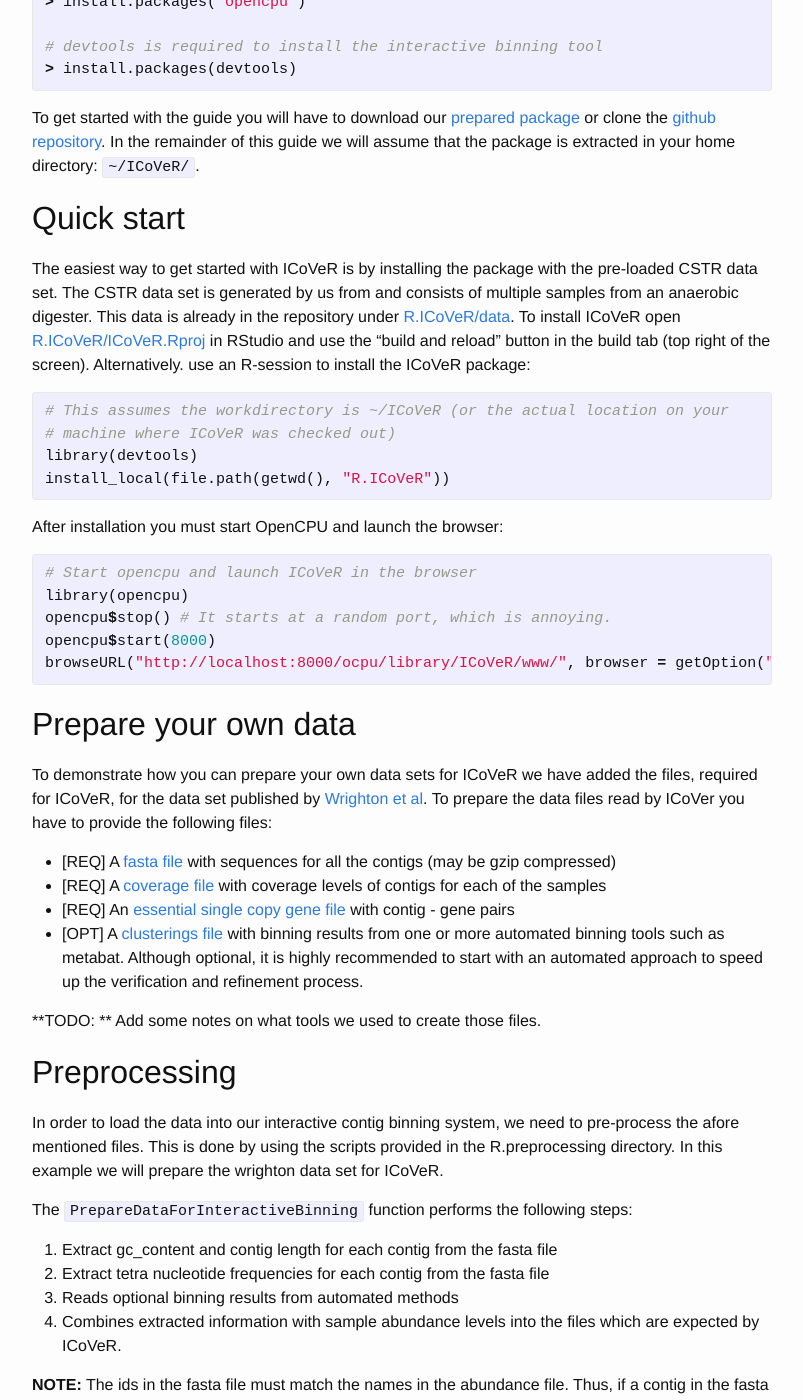
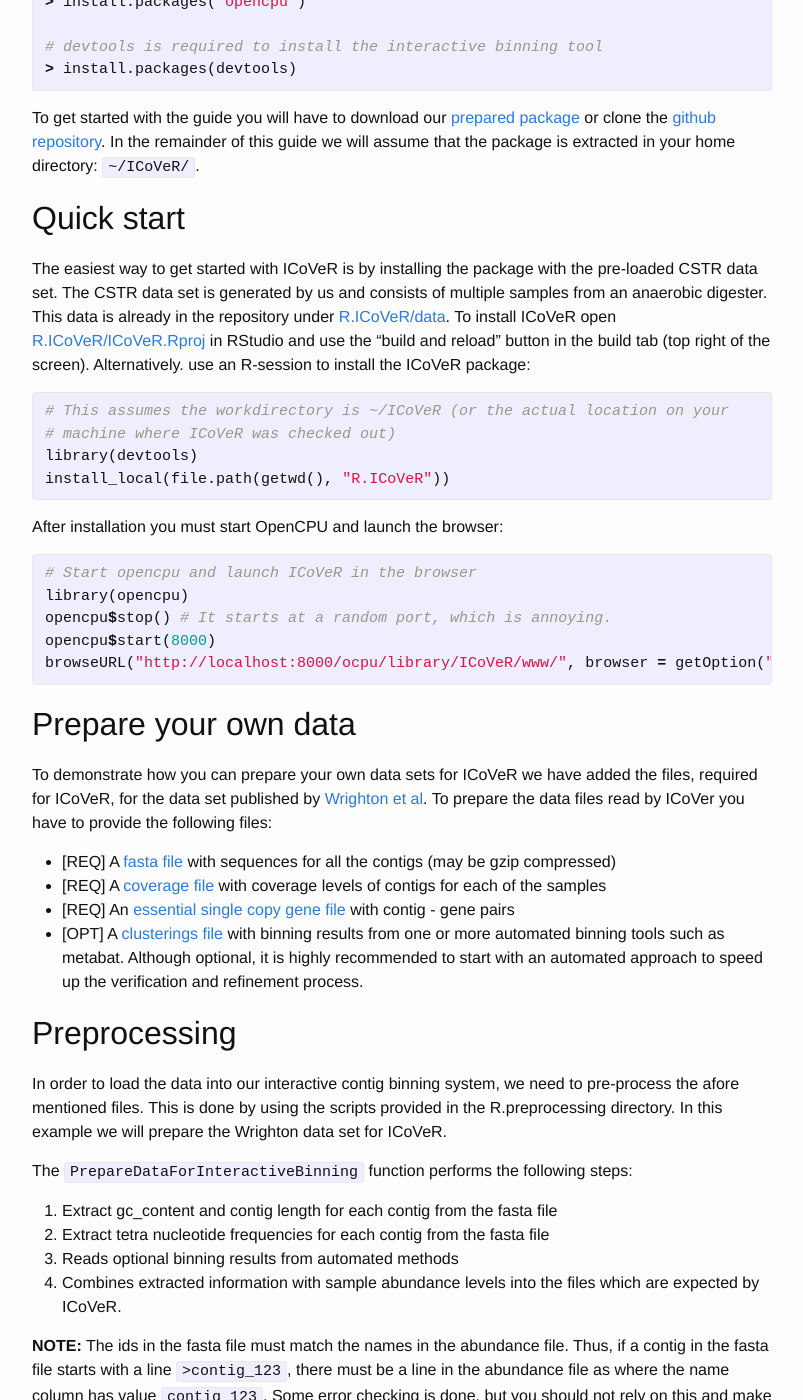
Before and after one commit to bbroeksema/ICoVeR, a Jekyll site: the page built from installation.md, in a window 1280 px wide and 1400 px high, scrolled down 725 px. Shown: the whole window, without its empty margins (238-1041 px from the left). Built offline with Jekyll 4.4.1, drawn with Linux system fonts in a browser that asks for light colours.

Commit message:
Fix some typos pointed out by Magda

```diff
--- a/installation.md
+++ b/installation.md
@@ -42,7 +42,7 @@ your home directory: `~/ICoVeR/`.
 ## Quick start
 
 The easiest way to get started with ICoVeR is by installing the package with the pre-loaded CSTR data set.
-The CSTR data set is generated by us from and consists of multiple samples from an anaerobic digester.
+The CSTR data set is generated by us and consists of multiple samples from an anaerobic digester.
 This data is already in the repository under [R.ICoVeR/data](https://github.com/bbroeksema/ICoVeR/tree/master/R.ICoVeR/data).
 To install ICoVeR open [R.ICoVeR/ICoVeR.Rproj](https://github.com/bbroeksema/ICoVeR/blob/master/R.ICoVeR/ICoVeR.Rproj) in RStudio and use the "build and reload" button in the build tab (top right of the screen).
 Alternatively. use an R-session to install the ICoVeR package:
@@ -78,13 +78,13 @@ To prepare the data files read by ICoVer you have to provide the following files
 * [REQ] An [essential single copy gene file](https://github.com/bbroeksema/ICoVeR/blob/master/data/wrighton_escg.csv) with contig - gene pairs
 * [OPT] A [clusterings file](https://github.com/bbroeksema/ICoVeR/blob/master/data/wrighton_clusterings.csv) with binning results from one or more automated binning tools such as metabat. Although optional, it is highly recommended to start with an automated approach to speed up the verification and refinement process.
 
-**TODO: ** Add some notes on what tools we used to create those files.
+<!-- **TODO: ** Add some notes on what tools we used to create those files. -->
 
 ## Preprocessing
 
 In order to load the data into our interactive contig binning system, we need to pre-process the afore mentioned files.
 This is done by using the scripts provided in the R.preprocessing directory.
-In this example we will prepare the wrighton data set for ICoVeR.
+In this example we will prepare the Wrighton data set for ICoVeR.
 
 The `PrepareDataForInteractiveBinning` function performs the following steps:
 
```
